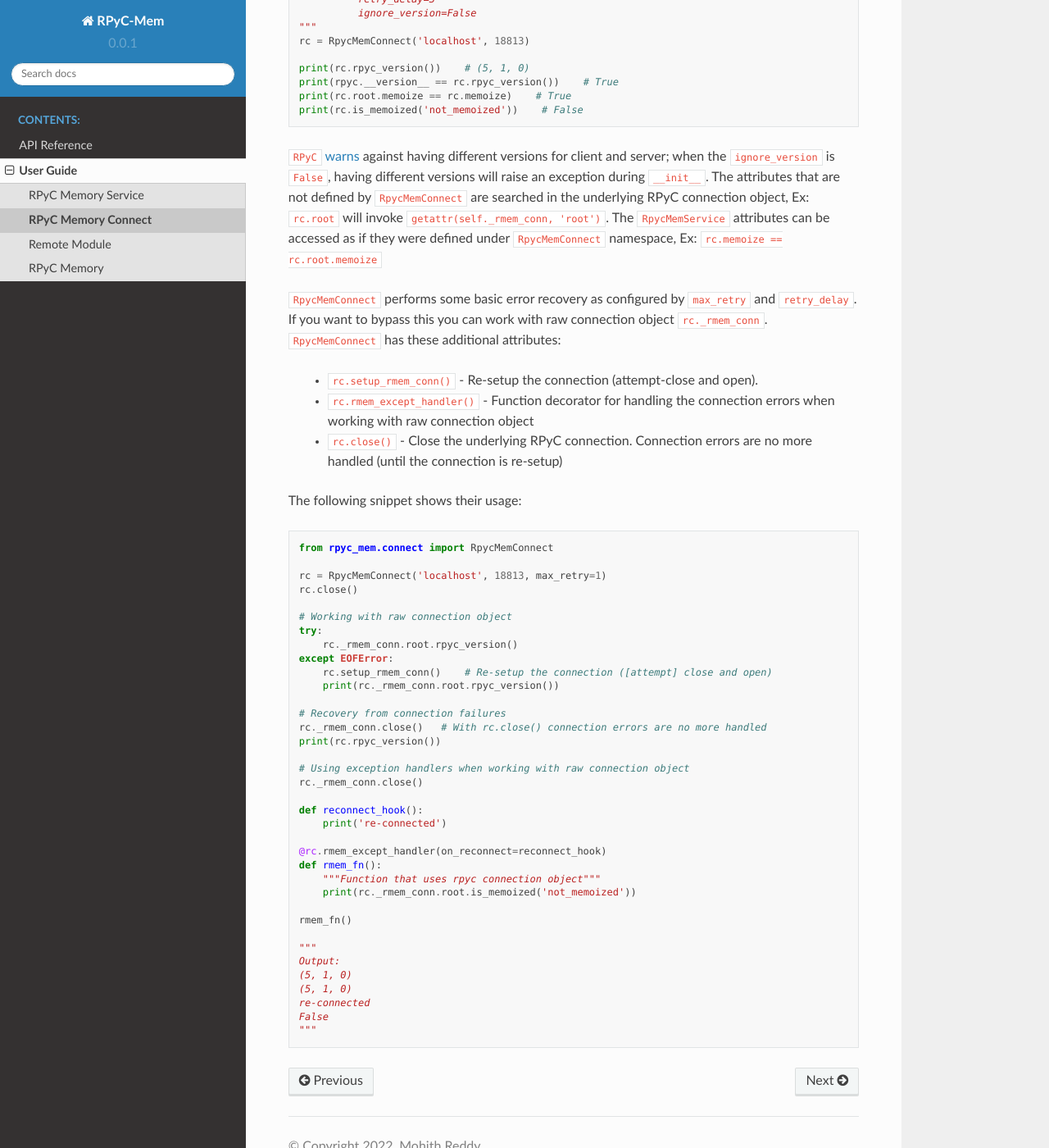
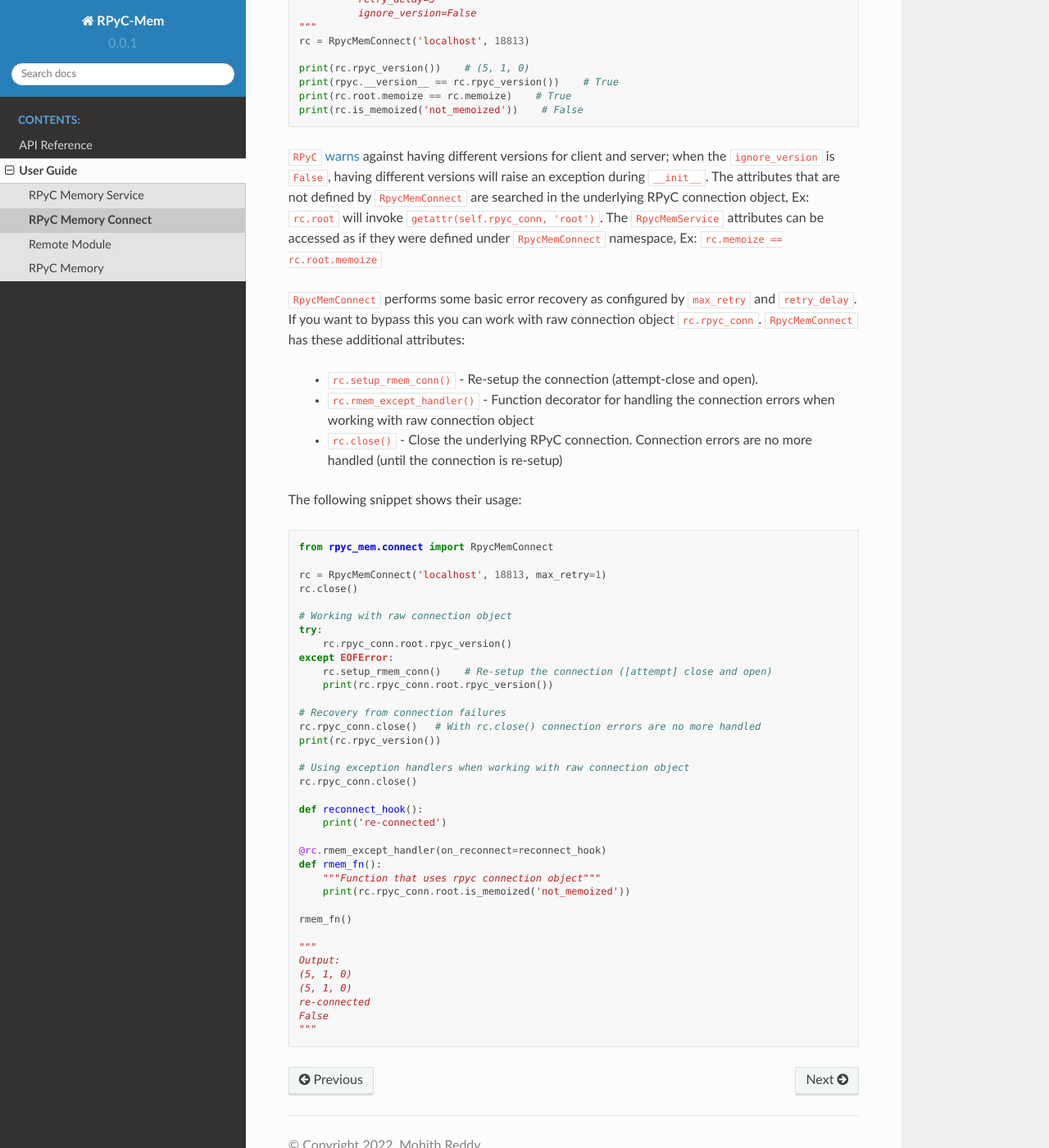
Before and after one commit to m0hithreddy/rpyc-mem, a Sphinx documentation site: the page built from docs/user_guide/mem_connect_guide.rst, in a window 1280 px wide and 1400 px high, scrolled down 390 px. Shown: the whole window at 82% size. Built offline with Sphinx 7.4.7 and the Read the Docs theme 2.0.0, drawn with Linux system fonts in a browser that asks for light colours.

Commit message:
Update RpycMemConnect user guide

```diff
--- a/docs/user_guide/mem_connect_guide.rst
+++ b/docs/user_guide/mem_connect_guide.rst
@@ -27,11 +27,11 @@
 ``RPyC`` `warns <https://rpyc.readthedocs.io/en/latest/install.html#cross-interpreter-compatibility>`_ against having
 different versions for client and server; when the ``ignore_version`` is ``False``, having different versions will raise
 an exception during ``__init__``. The attributes that are not defined by ``RpycMemConnect`` are searched in the underlying
-RPyC connection object, Ex: ``rc.root`` will invoke ``getattr(self._rmem_conn, 'root')``. The ``RpycMemService``
+RPyC connection object, Ex: ``rc.root`` will invoke ``getattr(self.rpyc_conn, 'root')``. The ``RpycMemService``
 attributes can be accessed as if they were defined under ``RpycMemConnect`` namespace, Ex: ``rc.memoize == rc.root.memoize``
 
 ``RpycMemConnect`` performs some basic error recovery as configured by ``max_retry`` and ``retry_delay``. If you want to
-bypass this you can work with raw connection object ``rc._rmem_conn``. ``RpycMemConnect`` has these additional attributes:
+bypass this you can work with raw connection object ``rc.rpyc_conn``. ``RpycMemConnect`` has these additional attributes:
 
     * ``rc.setup_rmem_conn()`` - Re-setup the connection (attempt-close and open).
     * ``rc.rmem_except_handler()`` - Function decorator for handling the connection errors when working with raw
@@ -48,17 +48,17 @@
 
     # Working with raw connection object
     try:
-        rc._rmem_conn.root.rpyc_version()
+        rc.rpyc_conn.root.rpyc_version()
     except EOFError:
         rc.setup_rmem_conn()    # Re-setup the connection ([attempt] close and open)
-        print(rc._rmem_conn.root.rpyc_version())
+        print(rc.rpyc_conn.root.rpyc_version())
 
     # Recovery from connection failures
-    rc._rmem_conn.close()   # With rc.close() connection errors are no more handled
+    rc.rpyc_conn.close()   # With rc.close() connection errors are no more handled
     print(rc.rpyc_version())
 
     # Using exception handlers when working with raw connection object
-    rc._rmem_conn.close()
+    rc.rpyc_conn.close()
 
     def reconnect_hook():
         print('re-connected')
@@ -66,7 +66,7 @@
     @rc.rmem_except_handler(on_reconnect=reconnect_hook)
     def rmem_fn():
         """Function that uses rpyc connection object"""
-        print(rc._rmem_conn.root.is_memoized('not_memoized'))
+        print(rc.rpyc_conn.root.is_memoized('not_memoized'))
 
     rmem_fn()
 
```
